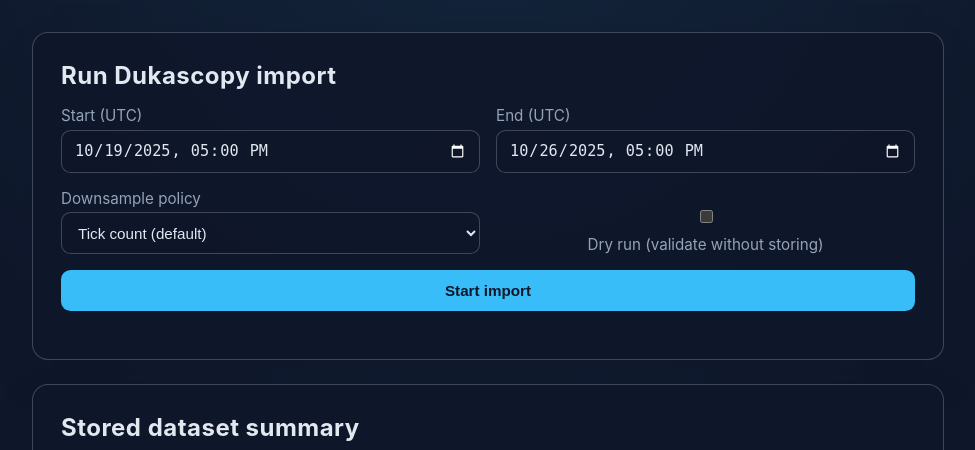
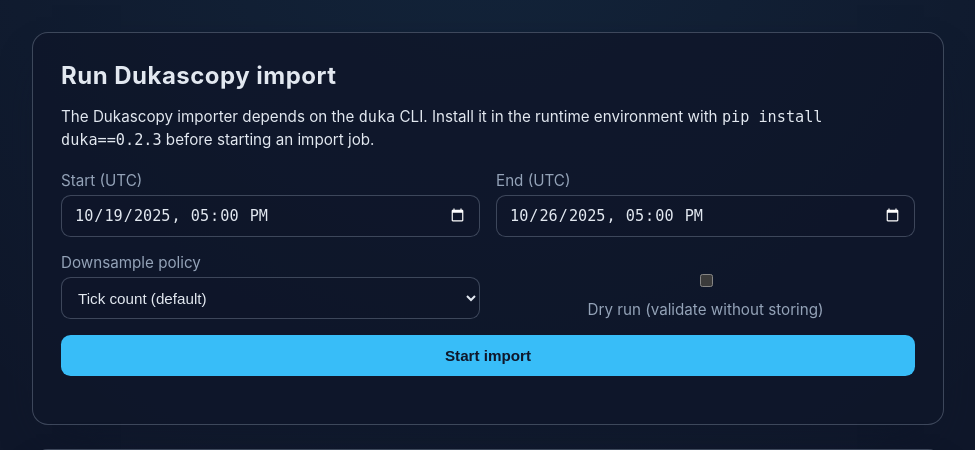
Before and after one commit to Zhihong0321/trading-bot, a FastAPI app: page /data-import in a window 1280 px wide. Shown: the part 120-570 px from the top of the page, without its empty margins (152-1127 px from the left). Run offline with FastAPI, Linux system fonts and the light colour scheme; data that the repository does not hold is empty; parts of the project's set-up code (start-up, migrations or seed data) failed here and were passed over.

Commit message:
docs: highlight duka prerequisite for imports

```diff
--- a/backend/app/templates/data_import.html
+++ b/backend/app/templates/data_import.html
@@ -200,6 +200,11 @@
     <main>
       <section>
         <h2>Run Dukascopy import</h2>
+        <p class="status" style="margin-bottom: 1.2rem;">
+          The Dukascopy importer depends on the
+          <code>duka</code> CLI. Install it in the runtime environment with
+          <code>pip install duka==0.2.3</code> before starting an import job.
+        </p>
         <form id="import-form">
           <div class="inline">
             <label>
```
Also changed, not shown: tests/test_api.py (+1 -0 lines), README.md.
